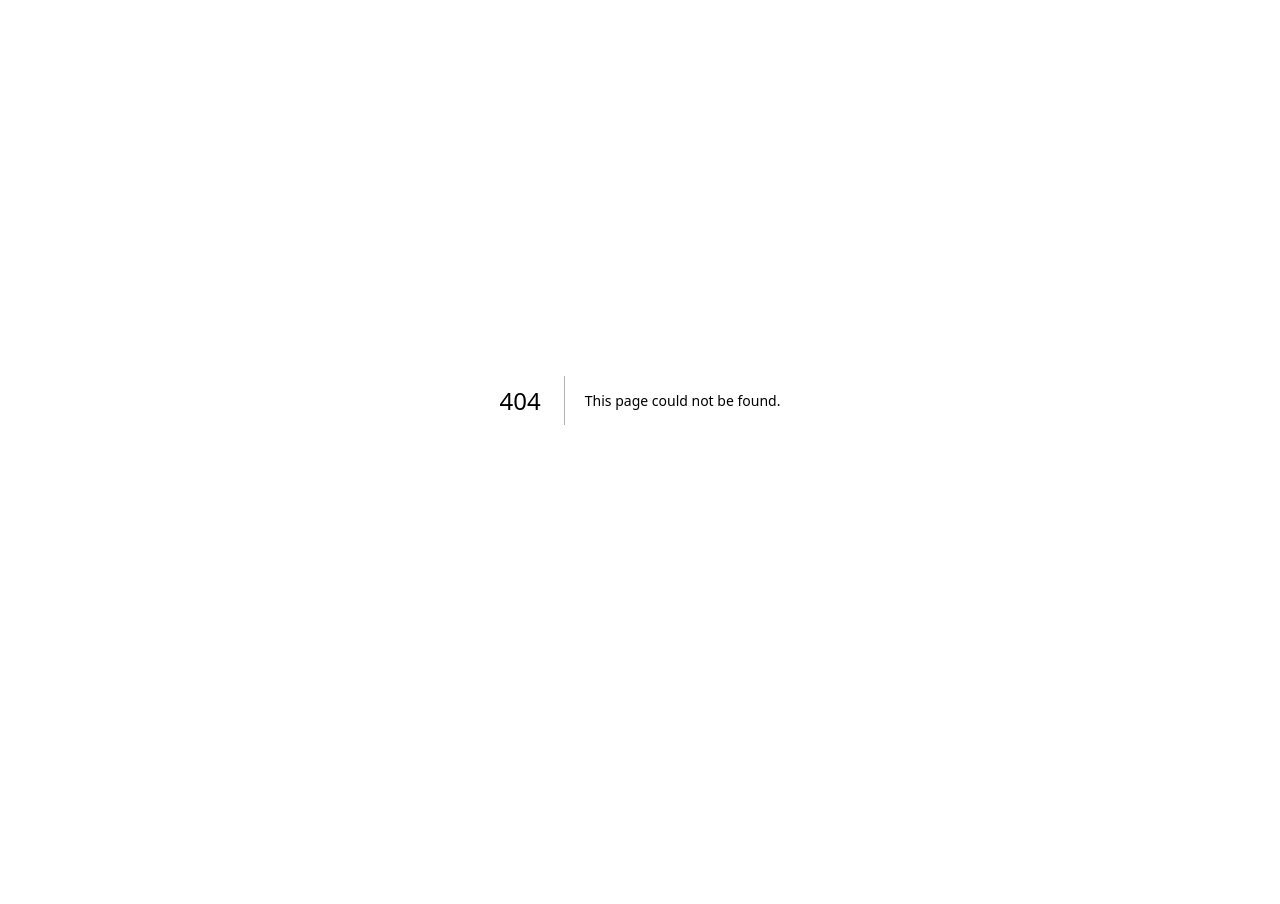
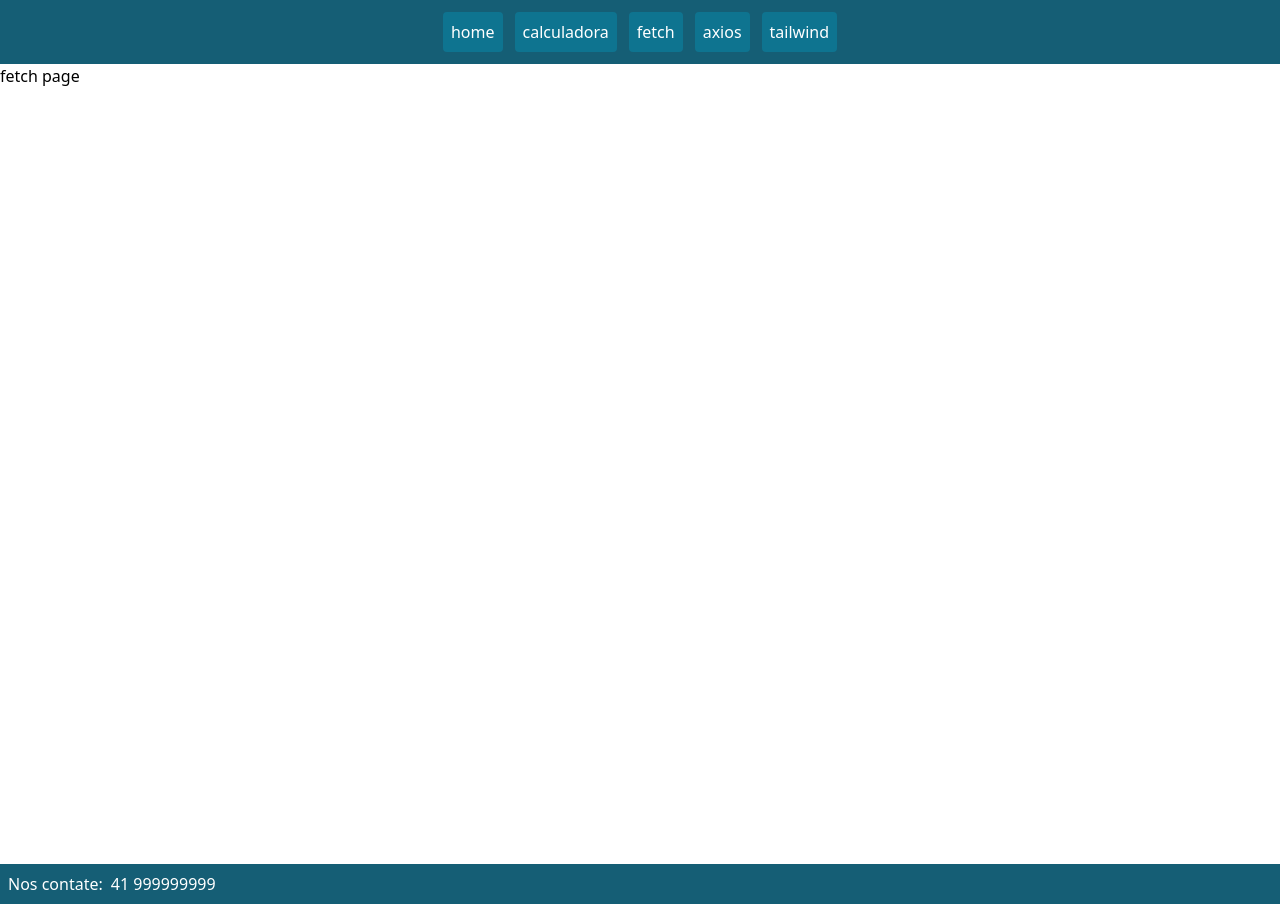
Before and after one commit to Nickyzz1/React_app, a Next.js app: page /fetchPage in a window 1280 px wide. Before the commit this address had no page. Before the commit the page ends 800 px from the top, so only its background shows below. Built offline with nearby package versions, Linux system fonts and the light colour scheme.

Commit message:
menu e rotas adicionadas

```diff
--- a/next.config.mjs
+++ b/next.config.mjs
@@ -1,4 +1,47 @@
 /** @type {import('next').NextConfig} */
-const nextConfig = {};
+const nextConfig = {
+
+    images:
+    {
+        remotePatterns: [
+            {protocol: "https",
+            hostname: "rickandmortyapi.com"}]
+    },
+
+    rewrites: () =>
+    {
+        return [
+            {
+                source: "/",
+                destination: "/home",
+
+            },
+            {
+                source: "/pagina-com-axios",
+                destination: "/axiosPage",
+
+            },
+
+            {
+                source: "/calculadora",
+                destination: "/calculadora",
+
+            },
+            {
+                source: "/pagina-com-fetch",
+                destination: "/fetchPage",
+
+            },
+
+            {
+                source: "/pagina-tailwind",
+                destination: "/tailwindPage",
+
+            },
+
+
+        ]
+    }
+};
 
 export default nextConfig;
--- /dev/null
+++ b/src/app/axiosPage/page.tsx
@@ -0,0 +1,15 @@
+import React from "react";
+
+const axiosPage = () =>
+{
+    return(
+        <>
+        <div className="h-screen">
+            <h1>axios page</h1>
+        </div>
+        </>
+    )
+
+}
+
+export default axiosPage;
--- /dev/null
+++ b/src/app/calculadora/page.tsx
@@ -0,0 +1,14 @@
+import React from "react";
+
+const calculadora = () =>
+{
+    return(
+        <>
+        <div className="h-screen" >
+            <h1>calculadora</h1>
+        </div>
+        </>
+    )
+}
+
+export default calculadora;
--- /dev/null
+++ b/src/app/fetchPage/page.tsx
@@ -0,0 +1,14 @@
+import React from "react";
+
+const fetchPage = () =>
+{
+    return(
+        <>
+        <div className="h-screen">
+            <h1>fetch page</h1>
+        </div>
+        </>
+    )
+}
+
+export default fetchPage;
--- a/src/app/layout.tsx
+++ b/src/app/layout.tsx
@@ -1,6 +1,9 @@
 import type { Metadata } from "next";
 import localFont from "next/font/local";
 import "./globals.css";
+import React from "react";
+import { Menu } from "@/components/menu";
+import { Footer } from "@/components/footer";
 
 const geistSans = localFont({
   src: "./fonts/GeistVF.woff",
@@ -26,8 +29,11 @@ export default function RootLayout({
   return (
     <html lang="en">
       <body
-        className={`${geistSans.variable} ${geistMono.variable} antialiased`}>
+        className={`${geistSans.variable} ${geistMono.variable} antialiased flex-flex-col h-screen`}>
+        <Menu  op1="home" op2="calculadora" op3="fetch" op4="axios" op5="tailwind"/>
         {children}
+
+        <Footer op1="Nos contate: " op2="41 999999999"/>
       </body>
     </html>
   );
--- a/src/app/page.tsx
+++ b/src/app/page.tsx
@@ -4,6 +4,9 @@ import React from "react";
 export default function Home() {
   return (
    <>
+   <div className="h-screen">
+     <h1>home</h1>
+   </div>
    </>
   );
 }
--- /dev/null
+++ b/src/app/tailwindPage/page.tsx
@@ -0,0 +1,14 @@
+import React from "react";
+
+const tailwindPage = () =>
+{
+    return(
+        <>
+        <div className="h-screen">
+            <h1>tailwind</h1>
+        </div>
+        </>
+    )
+}
+
+export default tailwindPage;
--- /dev/null
+++ b/src/components/footer.tsx
@@ -0,0 +1,19 @@
+import React from "react";
+export const Footer = ({op1, op2} : { op1: string; op2: string; }
+
+) =>{
+
+    const style =
+    {
+    container:"text-white bg-cyan-800 bottom-0 w-screen flex p-2 flex-wrap items-center",
+    }
+
+    return(
+        <>
+         <footer className={style.container}>
+          <p>{op1}</p>
+          <p className="ml-2">{op2}</p>
+        </footer>
+        </>
+    );
+}
--- /dev/null
+++ b/src/components/menu.tsx
@@ -0,0 +1,31 @@
+import {ROUTES} from "@/constants/routes"
+import Link from "next/link";
+import React from "react";
+
+export const Menu = ({op1, op2, op3, op4, op5} :
+{
+    op1: string;
+    op2: string;
+    op3: string;
+    op4: string;
+    op5: string;
+
+}) =>{
+    const style =
+    {
+    p:"text-white bg-cyan-700 p-2 rounded hover:bg-cyan-600",
+    nav:"flex flex-wrap text-white bg-cyan-800 gap-3 p-3 text-large flex-row justify-center align-center font-comic sticky top-0 w-full h-auto"
+    }
+
+    return(
+        <>
+         <nav className={style.nav}>
+          <Link href={ROUTES.home} className={style.p} >{op1}</Link>
+          <Link href={ROUTES.caluladora}  className={style.p}>{op2}</Link>
+          <Link href={ROUTES.fechPage}  className={style.p}>{op3}</Link>
+          <Link href={ROUTES.axiosPage}  className={style.p}>{op4}</Link>
+          <Link href={ROUTES.tailwindPage}  className={style.p}>{op5}</Link>
+        </nav>
+        </>
+    );
+}
--- /dev/null
+++ b/src/constants/routes.ts
@@ -0,0 +1,7 @@
+export enum ROUTES {
+    home = "/",
+    axiosPage = "/pagina-com-axios",
+    caluladora = "/calculadora",
+    fechPage = "/pagina-com-fetch",
+    tailwindPage = "/pagina-tailwind"
+}
```
